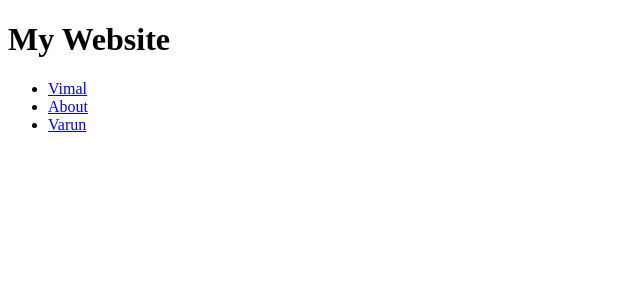
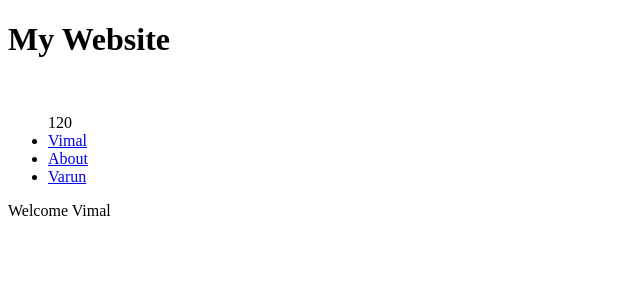
Before and after one commit to varun-developer-public/batch270, a React (Vite) app: page / in a window 1280 px wide. Shown: the top 300 px of the page, without its empty margins (0-640 px from the left). Built offline with nearby package versions, Linux system fonts and the light colour scheme.

Commit message:
`Added add function and modified NavBar component to accept props and Welcome component import`

```diff
--- /dev/null
+++ b/src/components/General/welcome.jsx
@@ -0,0 +1,24 @@
+import { useEffect, useState } from "react";
+
+function Welcome({username}) {
+
+    let [user,setUser] = useState("Varun")
+
+  useEffect(()=>{
+
+      // let user = "Varun";
+    console.log(user);//Varun
+
+    console.log(user);//Varun
+
+
+    setUser("Vimal")
+    console.log(user);//Vimal
+  })
+
+  return (
+    <div>Welcome {user}</div>
+  )
+}
+
+export default Welcome
--- a/src/components/Navbar/navbar.jsx
+++ b/src/components/Navbar/navbar.jsx
@@ -1,10 +1,22 @@
-function NavBar(){
 
+function add(a,b){
+    return a+b;
+}
+
+console.log(add(5,20));
+console.log(add(15,20));
+console.log(add(55,20));
+
+
+function NavBar({a,b,c}){
+let name = "VarunKumar";
     return (
         <div className="navbar">
             <h1>My Website</h1>
             <nav>
+                <br />
                 <ul>
+                    {a+b+c}
                     <li><a href="/">Vimal</a></li>
                     <li><a href="/about">About</a></li>
                     <li><a href="/contact">Varun</a></li>
--- a/src/home.jsx
+++ b/src/home.jsx
@@ -1,10 +1,12 @@
+import Welcome from "./components/General/welcome"
 import NavBar from "./components/Navbar/navbar"
 
 function Home(){
 
     return (
         <>
-            <NavBar/>
+            <NavBar a={50} b={20} c={50}/>
+            <Welcome username={"Varun"}/>
         </>
     )
 }
```
